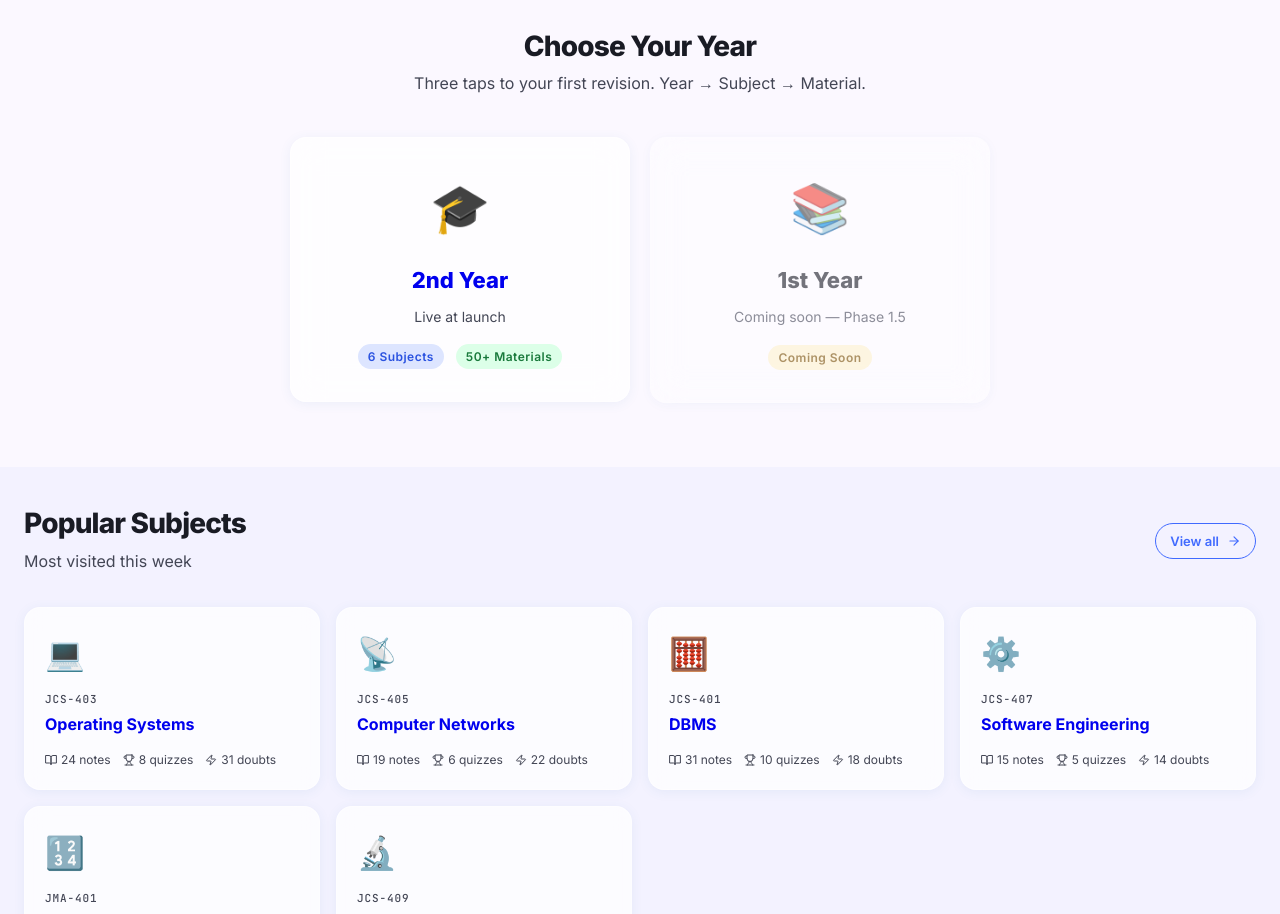
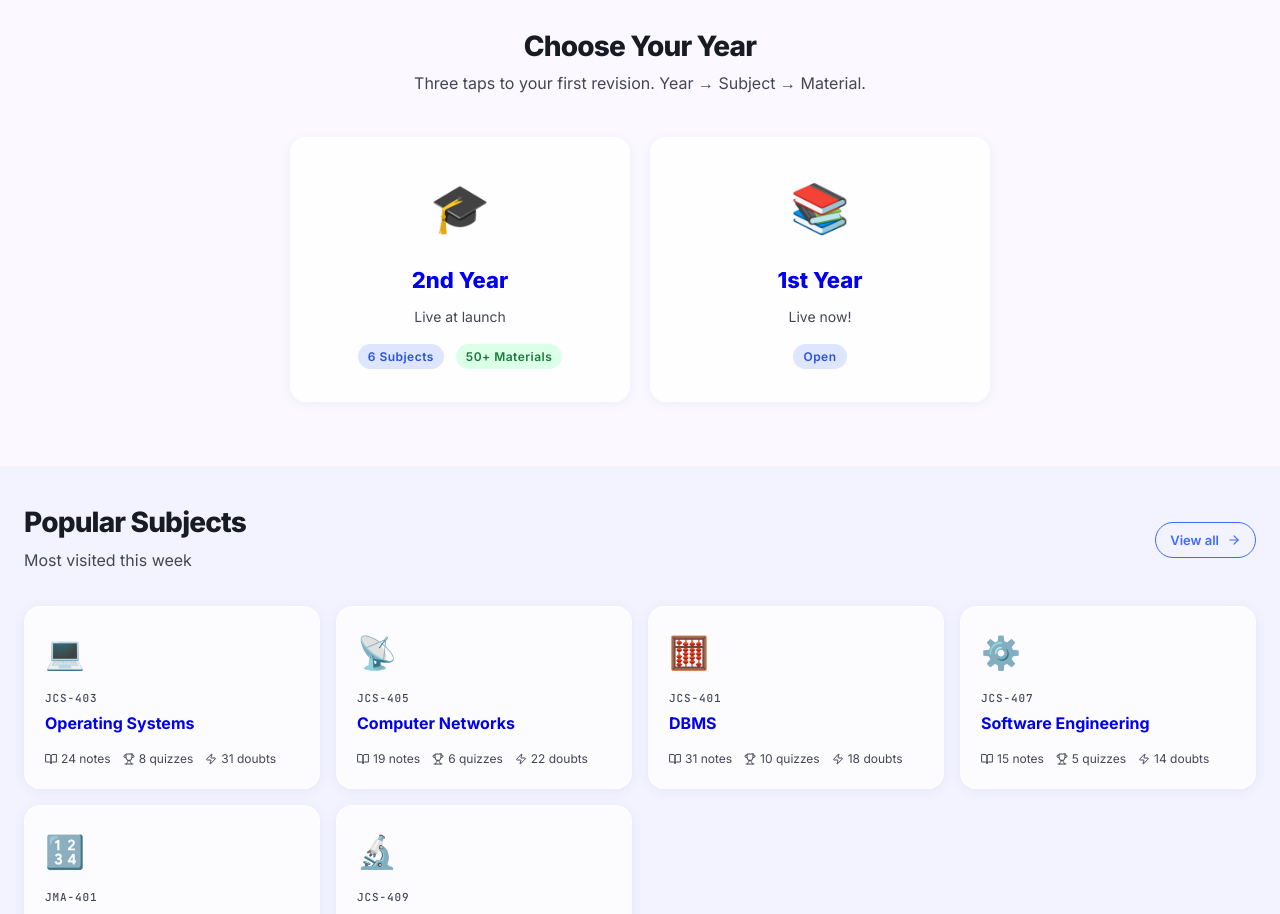
Before and after one commit to kartikgupta372/jss-exam-league, a React (Vite) app: page / in a window 1280 px wide. Shown: the part 840-1754 px from the top of the page. Built offline with nearby package versions, Linux system fonts and the light colour scheme; no server answers.

Commit message:
fix(frontend): Enable 1st year, fix subject loading by code/id, prevent admin navbar flicker

```diff
--- a/src/components/layout/NavBar.tsx
+++ b/src/components/layout/NavBar.tsx
@@ -5,7 +5,7 @@ import { supabase } from '@/lib/supabase'
 import { useAuth } from '@/context/AuthContext'
 
 export default function NavBar() {
-  const { user, profile, isAdmin, signOut } = useAuth()
+  const { user, profile, isAdmin, isLoading, signOut } = useAuth()
   const [year, setYear] = useState<1|2>(2)
   const [dropOpen, setDropOpen] = useState(false)
   const [notifOpen, setNotifOpen] = useState(false)
@@ -48,11 +48,13 @@ export default function NavBar() {
             <NavLink to="/leaderboard" className={({ isActive }) => `nav-link${isActive ? ' active' : ''}`}>Leaderboard</NavLink>
             <NavLink to="/doubts" className={({ isActive }) => `nav-link${isActive ? ' active' : ''}`}>Doubts</NavLink>
             <NavLink to="/about" className={({ isActive }) => `nav-link${isActive ? ' active' : ''}`}>About</NavLink>
-            {isAdmin && (
+            {isLoading ? (
+               <div className="skeleton" style={{ width: 60, height: 20, borderRadius: 4 }} />
+            ) : isAdmin ? (
               <NavLink to="/admin/queue" className={({ isActive }) => `nav-link${isActive ? ' active' : ''}`} style={{ color: 'var(--primary)', fontWeight: 700 }}>
                 ⚡ Admin
               </NavLink>
-            )}
+            ) : null}
           </div>
 
           <div className="navbar-spacer" />
--- a/src/hooks/useSubjects.ts
+++ b/src/hooks/useSubjects.ts
@@ -35,18 +35,22 @@ export function useSubjects(year?: number) {
   })
 }
 
-export function useSubject(id: string) {
+export function useSubject(idOrCode: string) {
   return useQuery({
-    queryKey: ['subject', id],
+    queryKey: ['subject', idOrCode],
     queryFn: async () => {
+      // Basic UUID regex
+      const isUuid = /^[0-9a-f]{8}-[0-9a-f]{4}-[1-5][0-9a-f]{3}-[89ab][0-9a-f]{3}-[0-9a-f]{12}$/i.test(idOrCode)
+      const column = isUuid ? 'id' : 'code'
+
       const { data, error } = await supabase
         .from('subjects')
         .select('*')
-        .eq('id', id)
+        .eq(column, idOrCode)
         .single()
       if (error) throw error
       return data as Subject
     },
-    enabled: !!id,
+    enabled: !!idOrCode,
   })
 }
--- a/src/pages/LandingPage.tsx
+++ b/src/pages/LandingPage.tsx
@@ -149,12 +149,18 @@ export default function LandingPage() {
                 </div>
               </div>
             </Link>
-            <div className="glass-card" style={{ padding:'var(--sp-8)', textAlign:'center', opacity:0.6 }}>
-              <div style={{ fontSize:48, marginBottom:'var(--sp-4)' }}>📚</div>
-              <div style={{ fontSize:22, fontWeight:800, marginBottom:8 }}>1st Year</div>
-              <div style={{ fontSize:14, color:'var(--on-surface-muted)', marginBottom:'var(--sp-4)' }}>Coming soon — Phase 1.5</div>
-              <span className="badge badge-amber">Coming Soon</span>
-            </div>
+            <Link to="/year/1" style={{ textDecoration:'none' }}>
+              <div className="glass-card" style={{ padding:'var(--sp-8)', textAlign:'center', cursor:'pointer', transition:'all 0.2s' }}
+                onMouseEnter={e=>(e.currentTarget.style.transform='translateY(-4px)')}
+                onMouseLeave={e=>(e.currentTarget.style.transform='translateY(0)')}>
+                <div style={{ fontSize:48, marginBottom:'var(--sp-4)' }}>📚</div>
+                <div style={{ fontSize:22, fontWeight:800, marginBottom:8 }}>1st Year</div>
+                <div style={{ fontSize:14, color:'var(--on-surface-muted)', marginBottom:'var(--sp-4)' }}>Live now!</div>
+                <div style={{ display:'flex', justifyContent:'center', gap:'var(--sp-3)' }}>
+                  <span className="badge badge-primary">Open</span>
+                </div>
+              </div>
+            </Link>
           </div>
         </div>
       </section>
--- a/src/pages/SubjectPage.tsx
+++ b/src/pages/SubjectPage.tsx
@@ -50,13 +50,14 @@ export default function SubjectPage() {
   const { data: subject } = useSubject(id)
 
   // Admin sees ALL materials (pending, approved, rejected); students see approved only
-  const { data: allMatsData, isLoading: loadingAll } = useAllMaterials(id)
-  const { data: approvedData, isLoading: loadingApproved } = useMaterials(id, 'approved')
+  const subjectId = subject?.id ?? ''
+  const { data: allMatsData, isLoading: loadingAll } = useAllMaterials(subjectId)
+  const { data: approvedData, isLoading: loadingApproved } = useMaterials(subjectId, 'approved')
 
   const materialsData = isAdmin ? allMatsData : approvedData
   const loadingMaterials = isAdmin ? loadingAll : loadingApproved
 
-  const { data: doubtsData, isLoading: loadingDoubts } = useDoubts(id)
+  const { data: doubtsData, isLoading: loadingDoubts } = useDoubts(subjectId)
 
   const materials = (materialsData as unknown as Material[]) ?? []
   const doubts = (doubtsData as unknown as Doubt[])?.slice(0, 3) ?? []
```
Also changed, not shown: build-err.txt (added), build-out.txt (added).
